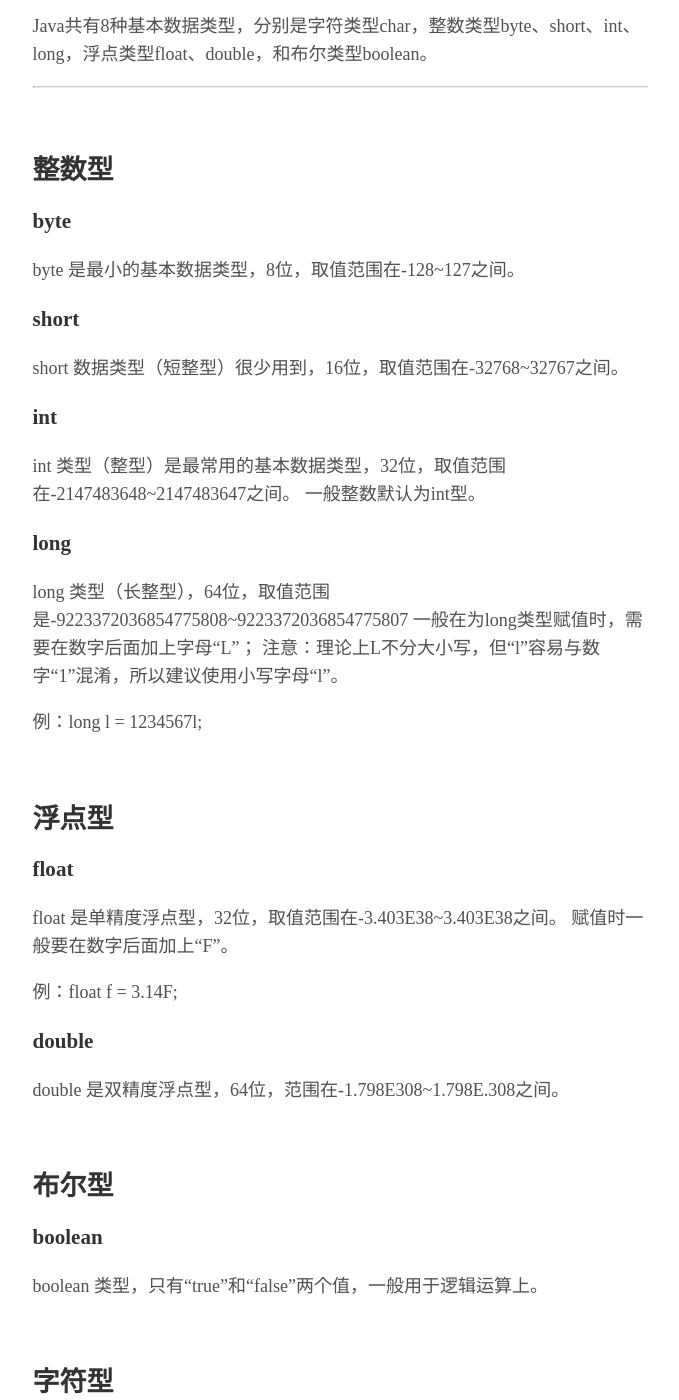
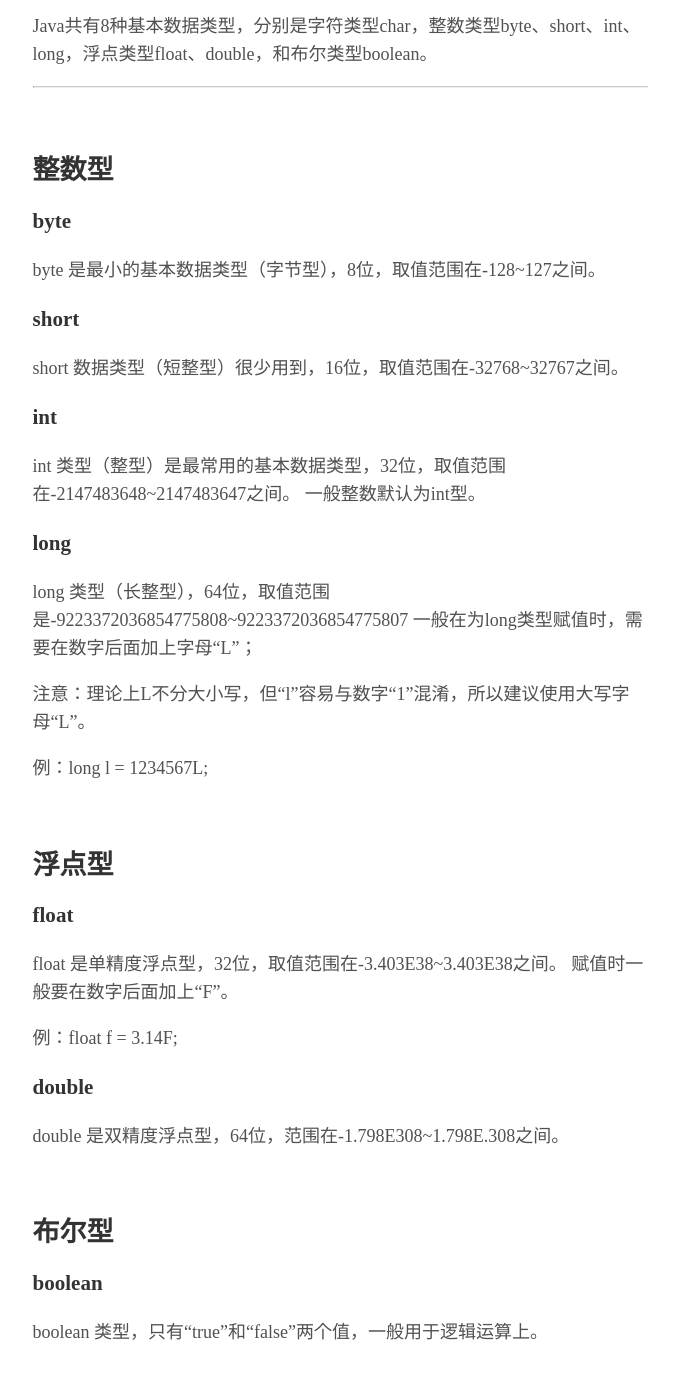
Before and after one commit to Cansor/Cansor, a Jekyll site: the page built from _posts/2018-04-27-八大基本数据类型.md, in a window 1280 px wide and 1400 px high, scrolled down 325 px. Shown: the whole window, without its empty margins (300-979 px from the left). Built offline with Jekyll 4.4.1, drawn with Linux system fonts in a browser that asks for light colours; some of the changed text lies outside the part shown.

Commit message:
1.0.5.1
修正上次漏掉的错误......

```diff
--- a/_posts/2018-04-27-八大基本数据类型.md
+++ b/_posts/2018-04-27-八大基本数据类型.md
@@ -15,7 +15,7 @@ Java共有8种基本数据类型，分别是字符类型char，整数类型byte
 <br>
 ## 整数型
 ### byte
-byte 是最小的基本数据类型，8位，取值范围在-128~127之间。
+byte 是最小的基本数据类型（字节型），8位，取值范围在-128~127之间。
 ### short
 short 数据类型（短整型）很少用到，16位，取值范围在-32768~32767之间。
 ### int
@@ -24,9 +24,10 @@ int 类型（整型）是最常用的基本数据类型，32位，取值范围
 ### long
 long 类型（长整型），64位，取值范围是-9223372036854775808~9223372036854775807
 一般在为long类型赋值时，需要在数字后面加上字母“L”；
-注意：理论上L不分大小写，但“l”容易与数字“1”混淆，所以建议使用小写字母“l”。
 
-例：long l = 1234567l;
+注意：理论上L不分大小写，但“l”容易与数字“1”混淆，所以建议使用大写字母“L”。
+
+例：long l = 1234567L;
 
 <br>
 ## 浮点型
```
Also changed, not shown: other parts of _posts/2018-04-27-八大基本数据类型.md (+1 -1 lines).
